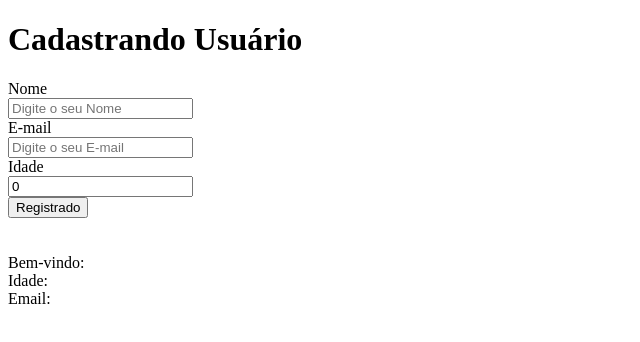
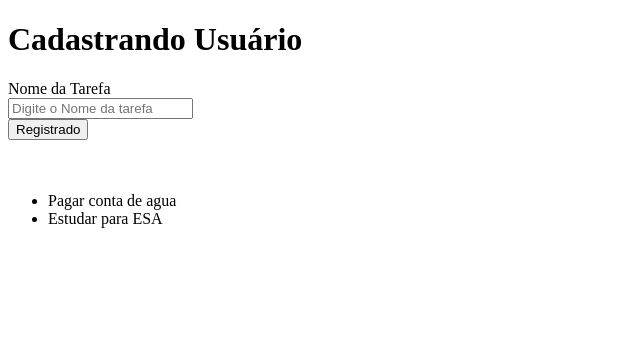
Before and after one commit to Guilherme2703/aprendendoReact, a React (Create React App) app: page / in a window 1280 px wide. Shown: the top 342 px of the page, without its empty margins (0-640 px from the left). Built offline with nearby package versions, Linux system fonts and the light colour scheme.

Commit message:
Usando array com UseState

```diff
--- a/src/App.js
+++ b/src/App.js
@@ -20,20 +20,72 @@
 //   );
 // }
 
+// function App(){
+//   const [nome, setNome] = useState('');
+//   const [email, setEmail] = useState('');
+//   const [idade, setIdade] = useState(0);
+//   const [user, setUser] = useState({});
+
+//   function handleRegister(e){
+//     e.preventDefault();
+//     alert("Usuário registrado com sucesso")
+//     setUser({
+//       nome: nome,
+//       idade: idade,
+//       email: email,
+//     })
+//   }
+
+//   return(
+//     <div>
+//       <h1>Cadastrando Usuário</h1>
+
+//       <form onSubmit={handleRegister}>
+//         <label>Nome</label><br/>
+//         <input
+//         placeholder='Digite o seu Nome'
+//         value={nome}
+//         onChange={ (e)=> setNome(e.target.value)}/>
+//         <br/>
+
+//         <label>E-mail</label><br/>
+//         <input
+//         placeholder='Digite o seu E-mail'
+//         value={email}
+//         onChange={(e)=> setEmail(e.target.value)}/>
+//         <br/>
+
+//         <label>Idade</label><br/>
+//         <input
+//         placeholder='Digite a sua Idade'
+//         value={idade}
+//         onChange={(e)=> setIdade(e.target.value)}/>
+//         <br/>
+//         <button type='submit'>Registrado</button>
+//       </form>
+
+//       <br/><br/>
+
+//       <div>
+//         <span>Bem-vindo: {user.nome} </span><br/>
+//         <span>Idade: {user.idade}</span><br/>
+//         <span>Email:{user.email}</span><br/>
+//       </div>
+//     </div>
+//   );
+// }
 function App(){
-  const [nome, setNome] = useState('');
-  const [email, setEmail] = useState('');
-  const [idade, setIdade] = useState(0);
-  const [user, setUser] = useState({});
+  const[input, setInput] = useState('');
+  const[tarefas, setTarefa] = useState([
+    'Pagar conta de agua',
+    'Estudar para ESA'
+  ]);
 
   function handleRegister(e){
     e.preventDefault();
-    alert("Usuário registrado com sucesso")
-    setUser({
-      nome: nome,
-      idade: idade,
-      email: email,
-    })
+
+    setTarefa([...tarefas, input])
+    setInput('')
   }
 
   return(
@@ -41,36 +93,22 @@
       <h1>Cadastrando Usuário</h1>
 
       <form onSubmit={handleRegister}>
-        <label>Nome</label><br/>
+        <label>Nome da Tarefa</label><br/>
         <input
-        placeholder='Digite o seu Nome'
-        value={nome}
-        onChange={ (e)=> setNome(e.target.value)}/>
-        <br/>
-
-        <label>E-mail</label><br/>
-        <input
-        placeholder='Digite o seu E-mail'
-        value={email}
-        onChange={(e)=> setEmail(e.target.value)}/>
-        <br/>
-
-        <label>Idade</label><br/>
-        <input
-        placeholder='Digite a sua Idade'
-        value={idade}
-        onChange={(e)=> setIdade(e.target.value)}/>
+        placeholder='Digite o Nome da tarefa'
+        value={input}
+        onChange={ (e)=> setInput(e.target.value)}/>
         <br/>
         <button type='submit'>Registrado</button>
       </form>
 
       <br/><br/>
 
-      <div>
-        <span>Bem-vindo: {user.nome} </span><br/>
-        <span>Idade: {user.idade}</span><br/>
-        <span>Email:{user.email}</span><br/>
-      </div>
+      <ul>
+        {tarefas.map( tarefa =>(
+          <li key={tarefa}>{tarefa}</li>
+        ))}
+      </ul>
     </div>
   );
 }
```
